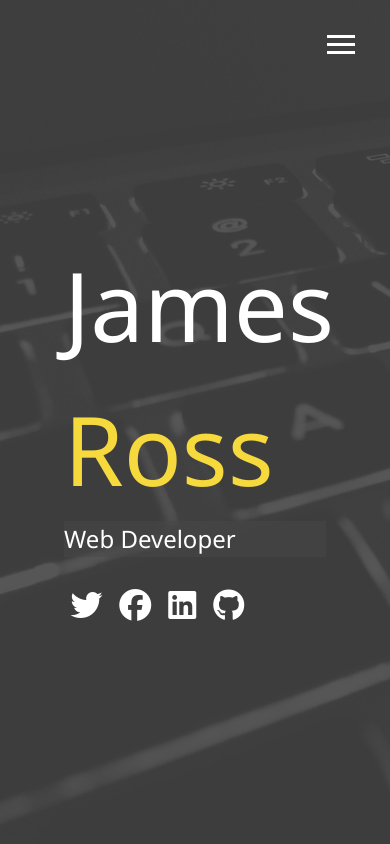
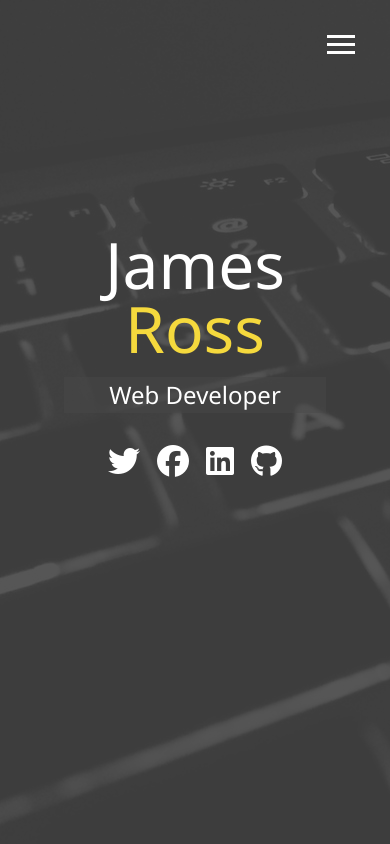
Before and after one commit to jamesRoss06000/portfolio-html-css-sass, a website: page dist/index.html in a window 390 px wide. Drawn offline with Linux system fonts and the light colour scheme.

Commit message:
responsive mobile  landing page, menu and portrait

```diff
--- a/scss/_config.scss
+++ b/scss/_config.scss
@@ -28,3 +28,29 @@
     }
   }
 }
+
+
+// Media query mixins
+@mixin mediaSm {
+  @media screen and (max-width: 500px) {
+    @content;
+  }
+}
+
+@mixin mediaMd {
+  @media screen and (max-width: 768px) {
+    @content;
+  }
+}
+
+@mixin mediaLg {
+  @media screen and (min-width: 769px) and (max-width: 1170px) {
+    @content;
+  }
+}
+
+@mixin mediaXl {
+  @media screen and (min-width: 1171px) {
+    @content;
+  }
+}
--- /dev/null
+++ b/scss/_mobile.scss
@@ -0,0 +1,61 @@
+// Extra large / wide screens
+@include mediaXl {
+
+}
+
+// Desktops / Laptops
+@include mediaLg {
+
+}
+
+// Tablets/ Small Laptops
+@include mediaMd {
+  main {
+    align-items: center;
+    text-align: center;
+
+    .lg-heading{
+      line-height: 1;
+      margin-bottom: 1rem;
+    }
+  }
+
+  ul.menu-nav, div.menu-branding {
+    float: none;
+    width: 100%;
+    min-height: 0;
+
+    &.show {
+      transform: translate3d(0, 0, 0);
+    }
+  }
+
+  .menu-nav {
+    height: 75vh;
+    transform: translate3d(-100%, 0, 0);
+  }
+
+  .menu-branding {
+    height: 25vh;
+    transform: translate3d(100%, 0, 0);
+
+    .portrait {
+      width: 150px;
+      height: 150px;
+    }
+  }
+
+}
+
+// Smartphones
+@include mediaSm {
+  main{
+    #home {
+      margin-top: 10vh;
+    }
+
+    h1.lg-heading {
+      font-size: 4rem;
+    }
+  }
+}
--- a/scss/main.scss
+++ b/scss/main.scss
@@ -1,5 +1,6 @@
 @import 'config';
 @import 'menu';
+@import 'mobile';
 
 * {
   box-sizing: border-box;
```
Also changed, not shown: dist/css/main.css.
